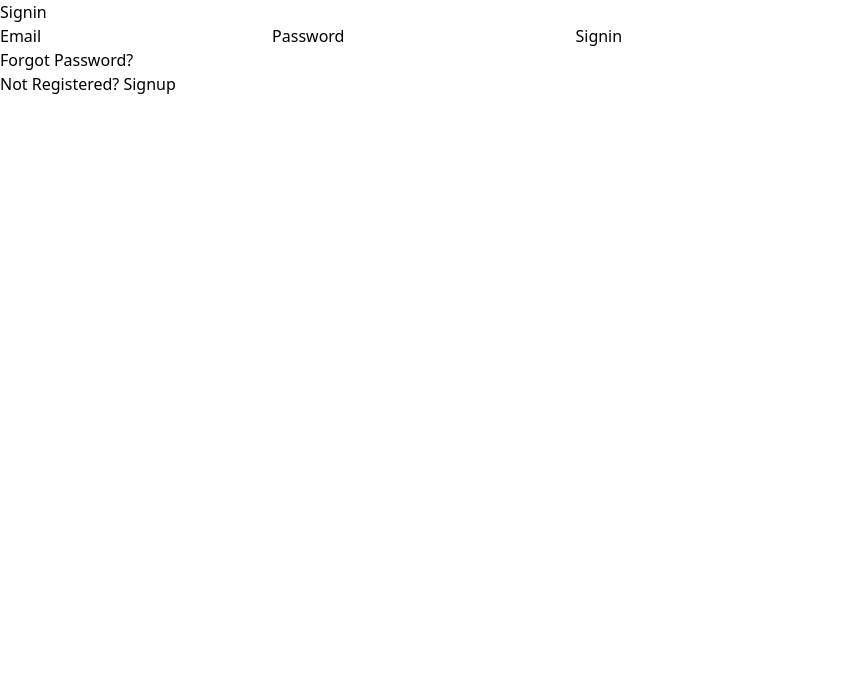
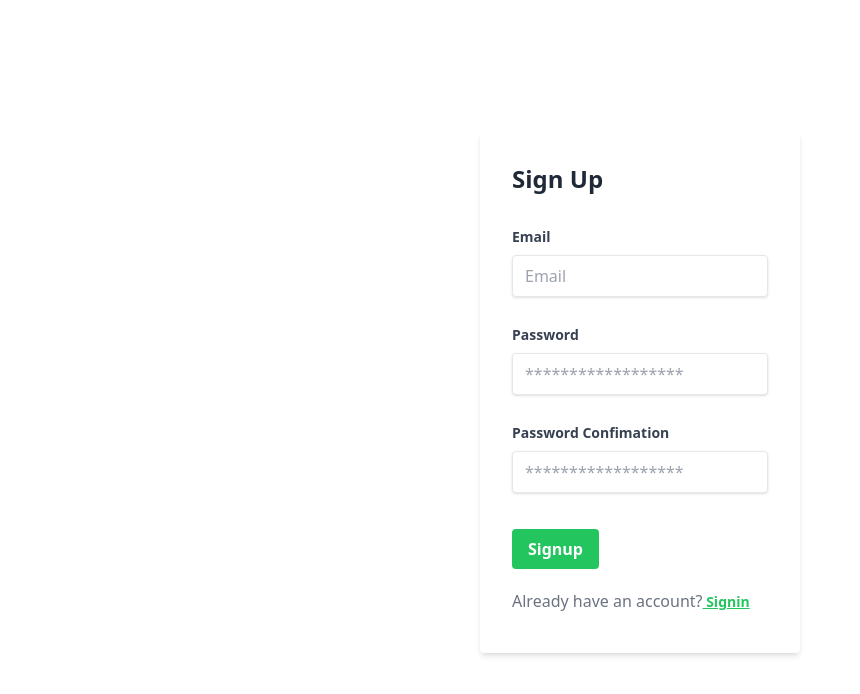
Before and after one commit to roopeshsn/firebase-drive, a React (Create React App) app: page /signup in a window 1280 px wide. Shown: the top 694 px of the page, without its empty margins (0-860 px from the left). Built offline with nearby package versions, Linux system fonts and the light colour scheme; no server answers.

Commit message:
styling completed for auth components

```diff
--- a/src/App.js
+++ b/src/App.js
@@ -10,7 +10,7 @@ import Profile from "./components/authentication/Profile";
 
 function App() {
   return (
-    <div className="App">
+    <div className="flex justify-center items-center h-screen">
       <Router>
         <AuthProvider>
           <Routes>
--- a/src/components/Header.js
+++ b/src/components/Header.js
@@ -4,9 +4,11 @@ import { Link } from "react-router-dom";
 export default function Header() {
   return (
     <header>
-      <h1>React Firebase Auth</h1>
-      <Link to="/signup">Signup</Link>
-      <Link to="/signin">Signin</Link>
+      <h1 className="text-2xl">Firebase Drive</h1>
+      <div className="flex gap-0.5">
+        <Link to="/signup">Signup</Link>
+        <Link to="/signin">Signin</Link>
+      </div>
     </header>
   );
 }
--- a/src/components/authentication/ForgotPassword.js
+++ b/src/components/authentication/ForgotPassword.js
@@ -25,20 +25,49 @@ export default function ForgotPassword() {
   }
 
   return (
-    <div className="forgot-password">
+    <div className="w-full max-w-xs">
       {error && console.log(error)}
       {message && console.log(message)}
-      <h2>Reset Password</h2>
-      <form onSubmit={handleSubmit}>
-        <label>Email</label>
-        <input type="email" ref={emailRef} required></input>
-        <button disabled={loading} type="submit">
-          Reset Password
-        </button>
+
+      <form
+        className="bg-white shadow-md rounded px-8 pt-6 pb-8 mb-4"
+        onSubmit={handleSubmit}
+      >
+        <div className="mb-6">
+          <h2 className="text-2xl font-medium">Reset Password</h2>
+        </div>
+        <div className="mb-4">
+          <label className="block text-gray-700 text-sm font-bold mb-2">
+            Email
+          </label>
+          <input
+            className="shadow border rounded w-full py-2 px-3 text-gray-700 mb-3 focus:outline-none focus:shadow-outline"
+            type="email"
+            ref={emailRef}
+            required
+            placeholder="Email"
+          ></input>
+        </div>
+        <div className="mb-4">
+          <button
+            className="bg-green-500 hover:bg-green-700 text-white font-bold py-2 px-4 rounded focus:outline-none focus:shadow-outline"
+            disabled={loading}
+            type="submit"
+          >
+            Reset Password
+          </button>
+        </div>
+        {/* <div>
+          <p>Back to </p>
+          <Link
+            className="text-sm text-green-500 font-bold underline"
+            to="/signin"
+          >
+            {" "}
+            Signin
+          </Link>
+        </div> */}
       </form>
-      <div>
-        <Link to="/signin">Signin</Link>
-      </div>
     </div>
   );
 }
--- a/src/components/authentication/Signin.js
+++ b/src/components/authentication/Signin.js
@@ -18,7 +18,7 @@ export default function Signin() {
       setLoading(true);
       await signin(emailRef.current.value, passwordRef.current.value);
       setLoading(false);
-      navigate("/dashboard");
+      navigate("/profile");
     } catch (error) {
       setError("Failed to signin");
       setLoading(false);
@@ -26,25 +26,68 @@ export default function Signin() {
   }
 
   return (
-    <div className="signin">
+    <div className="w-full max-w-xs">
       {error && console.log(error)}
       {console.log(currentUser)}
-      <h2>Signin</h2>
-      <form onSubmit={handleSubmit}>
-        <label>Email</label>
-        <input type="email" ref={emailRef} required></input>
-        <label>Password</label>
-        <input type="password" ref={passwordRef} required></input>
-        <button disabled={loading} type="submit">
-          Signin
-        </button>
+      <form
+        className="bg-white shadow-md rounded px-8 pt-6 pb-8 mb-4"
+        onSubmit={handleSubmit}
+      >
+        <div className="mb-6">
+          <h2 className="text-2xl font-bold">Sign In</h2>
+        </div>
+        <div className="mb-4">
+          <label className="block text-gray-700 text-sm font-bold mb-2">
+            Email
+          </label>
+          <input
+            className="shadow border rounded w-full py-2 px-3 text-gray-700 mb-3 focus:outline-none focus:shadow-outline"
+            type="email"
+            ref={emailRef}
+            required
+            placeholder="Email"
+          ></input>
+        </div>
+        <div className="mb-6">
+          <label className="block text-gray-700 text-sm font-bold mb-2">
+            Password
+          </label>
+          <input
+            className="shadow border rounded w-full py-2 px-3 text-gray-700 mb-3 focus:outline-none focus:shadow-outline"
+            type="password"
+            ref={passwordRef}
+            required
+            placeholder="****************"
+          ></input>
+        </div>
+        <div className="flex items-center justify-between mb-6">
+          <button
+            className="bg-green-500 hover:bg-green-700 text-white font-bold py-2 px-4 rounded focus:outline-none focus:shadow-outline"
+            disabled={loading}
+            type="submit"
+          >
+            Signin
+          </button>
+          <Link
+            className="text-md text-green-500 font-bold"
+            to="/forgot-password"
+          >
+            Forgot Password?
+          </Link>
+        </div>
+        <div>
+          <p>
+            Not Registered?
+            <Link
+              to="/signup"
+              className="text-sm text-green-500 font-bold underline"
+            >
+              {" "}
+              Signup
+            </Link>
+          </p>
+        </div>
       </form>
-      <div>
-        <Link to="/forgot-password">Forgot Password?</Link>
-      </div>
-      <p>
-        Not Registered?<Link to="/signup"> Signup</Link>
-      </p>
     </div>
   );
 }
--- a/src/components/authentication/Signup.js
+++ b/src/components/authentication/Signup.js
@@ -2,49 +2,102 @@ import React, { useRef, useState } from "react";
 import { Link, useNavigate } from "react-router-dom";
 import { useAuth } from "../../contexts/AuthContext";
 
-export default function Signin() {
+export default function Signup() {
   const [error, setError] = useState("");
   const [loading, setLoading] = useState(false);
   const emailRef = useRef();
   const passwordRef = useRef();
-  const { signin, currentUser } = useAuth();
+  const passwordConfirmationRef = useRef();
+  const { signup, currentUser } = useAuth();
   const navigate = useNavigate();
 
   async function handleSubmit(e) {
     e.preventDefault();
+    if (passwordRef.current.value !== passwordConfirmationRef.current.value) {
+      return setError("Passwords do not match");
+    }
 
     try {
       setError("");
       setLoading(true);
-      await signin(emailRef.current.value, passwordRef.current.value);
+      await signup(emailRef.current.value, passwordRef.current.value);
       setLoading(false);
-      navigate("/dashboard");
+      navigate("/profile");
     } catch (error) {
-      setError("Failed to signin");
+      setError("Failed to create an account");
       setLoading(false);
     }
   }
 
   return (
-    <div className="signin">
+    <div className="w-full max-w-xs">
       {error && console.log(error)}
       {console.log(currentUser)}
-      <h2>Signin</h2>
-      <form onSubmit={handleSubmit}>
-        <label>Email</label>
-        <input type="email" ref={emailRef} required></input>
-        <label>Password</label>
-        <input type="password" ref={passwordRef} required></input>
-        <button disabled={loading} type="submit">
-          Signin
-        </button>
+      <form
+        className="bg-white shadow-md rounded px-8 pt-6 pb-8 mb-4"
+        onSubmit={handleSubmit}
+      >
+        <div className="mb-6 py-2">
+          <h2 className="text-2xl text-gray-800 font-bold">Sign Up</h2>
+        </div>
+        <div className="mb-4">
+          <label className="block text-gray-700 text-sm font-bold mb-2">
+            Email
+          </label>
+          <input
+            className="shadow border rounded w-full py-2 px-3 text-gray-700 mb-3 focus:outline-none focus:shadow-outline"
+            placeholder="Email"
+            type="email"
+            ref={emailRef}
+            required
+          ></input>
+        </div>
+        <div className="mb-4">
+          <label className="block text-gray-700 text-sm font-bold mb-2">
+            Password
+          </label>
+          <input
+            className="shadow border rounded w-full py-2 px-3 text-gray-700 mb-3 focus:outline-none focus:shadow-outline"
+            type="password"
+            ref={passwordRef}
+            placeholder="******************"
+            required
+          ></input>
+        </div>
+        <div className="mb-6">
+          <label className="block text-gray-700 text-sm font-bold mb-2">
+            Password Confimation
+          </label>
+          <input
+            className="shadow border rounded w-full py-2 px-3 text-gray-700 mb-3 focus:outline-none focus:shadow-outline"
+            type="password"
+            ref={passwordConfirmationRef}
+            placeholder="******************"
+            required
+          ></input>
+        </div>
+        <div className="mb-3">
+          <button
+            className="bg-green-500 hover:bg-green-700 text-white font-bold py-2 px-4 rounded focus:outline-none focus:shadow-outline"
+            disabled={loading}
+            type="submit"
+          >
+            Signup
+          </button>
+        </div>
+        <div className="py-2">
+          <p className="text-gray-500">
+            Already have an account?
+            <Link
+              to="/signin"
+              className="text-sm text-green-500 font-bold underline"
+            >
+              {" "}
+              Signin
+            </Link>
+          </p>
+        </div>
       </form>
-      <div>
-        <Link to="/forgot-password">Forgot Password?</Link>
-      </div>
-      <p>
-        Not Registered?<Link to="/signup"> Signup</Link>
-      </p>
     </div>
   );
 }
--- a/src/components/authentication/UpdateProfile.js
+++ b/src/components/authentication/UpdateProfile.js
@@ -40,35 +40,66 @@ export default function UpdateProfile() {
   }
 
   return (
-    <div className="update-profile">
-      <h2>Update Profile</h2>
+    <div className="w-full max-w-xs">
       {error && console.log(error)}
       {console.log()}
-      <form onSubmit={handleSubmit}>
-        <label>Email</label>
+
+      <form
+        className="bg-white shadow-md rounded px-8 pt-6 pb-8 mb-4"
+        onSubmit={handleSubmit}
+      >
+        <div className="mb-6">
+          <h2 className="text-2xl text-gray-800 font-semibold">
+            Update Profile
+          </h2>
+        </div>
+        <div className="mb-4">
+          <label className="block text-gray-700 text-sm font-bold mb-2">
+            Email
+          </label>
           <input
+            className="shadow border rounded w-full py-2 px-3 text-gray-700 mb-3 focus:outline-none focus:shadow-outline"
             type="email"
             ref={emailRef}
             defaultValue={currentUser.email}
             required
           ></input>
-        <label>Password</label>
+        </div>
+        <div className="mb-4">
+          <label className="block text-gray-700 text-sm font-bold mb-2">
+            Password
+          </label>
           <input
+            className="shadow border rounded w-full py-2 px-3 text-gray-700 mb-3 focus:outline-none focus:shadow-outline"
             type="password"
             ref={passwordRef}
             placeholder="Leave blank to keep the same"
           ></input>
-        <label>Password Confimation</label>
+        </div>
+        <div className="mb-6">
+          <label className="block text-gray-700 text-sm font-bold mb-2">
+            Password Confimation
+          </label>
           <input
+            className="shadow border rounded w-full py-2 px-3 text-gray-700 mb-3 focus:outline-none focus:shadow-outline"
             type="password"
             ref={passwordConfirmationRef}
             placeholder="Leave blank to keep the same"
           ></input>
-        <button disabled={loading} type="submit">
-          Update Profile
+        </div>
+        <div className="flex items-center gap-10">
+          <button
+            className="bg-green-500 hover:bg-green-700 text-white font-bold py-2 px-4 rounded focus:outline-none focus:shadow-outline"
+            disabled={loading}
+            type="submit"
+          >
+            Update
           </button>
+          <Link className="text-gray-400 font-bold" to="/dashboard">
+            Cancel
+          </Link>
+        </div>
       </form>
-      <Link to="/dashboard">Cancel</Link>
     </div>
   );
 }
```
Lines whose indentation alone changed are shown as unchanged.
